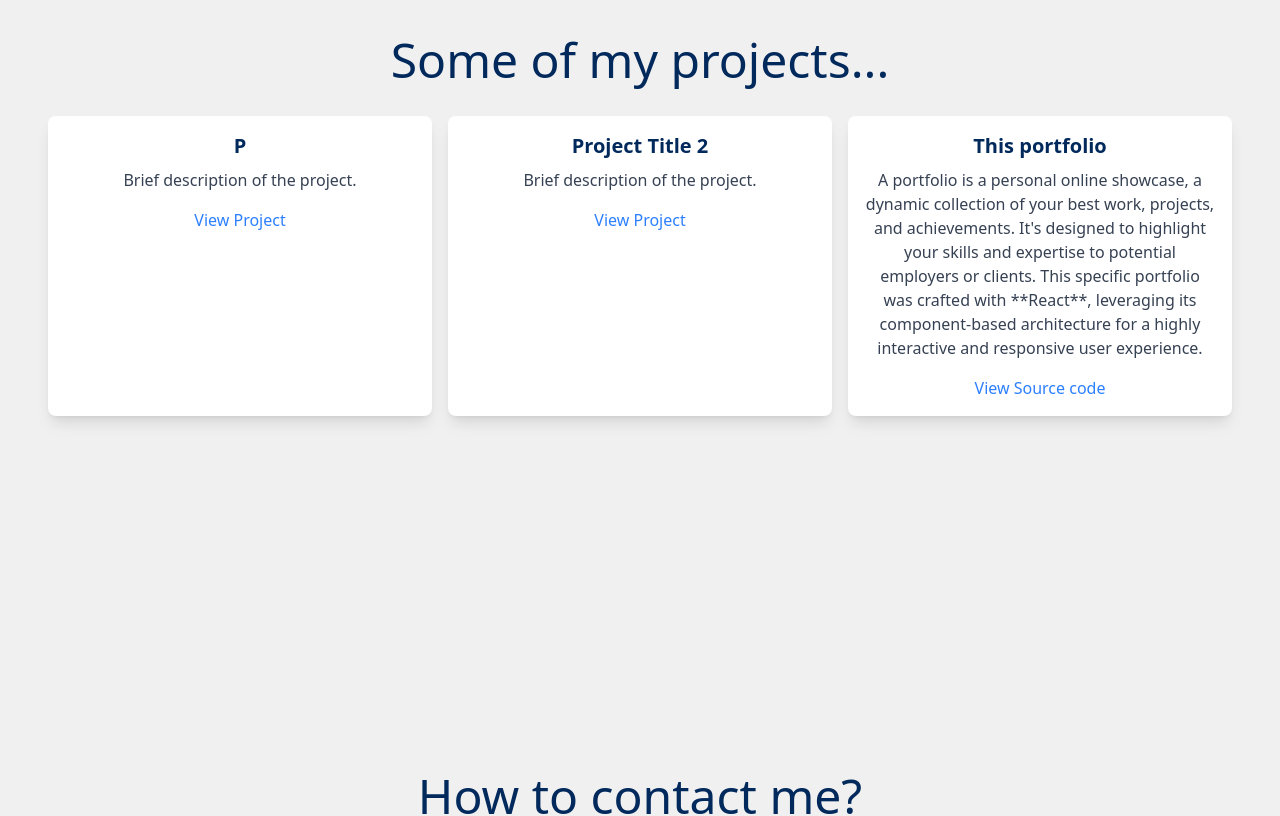
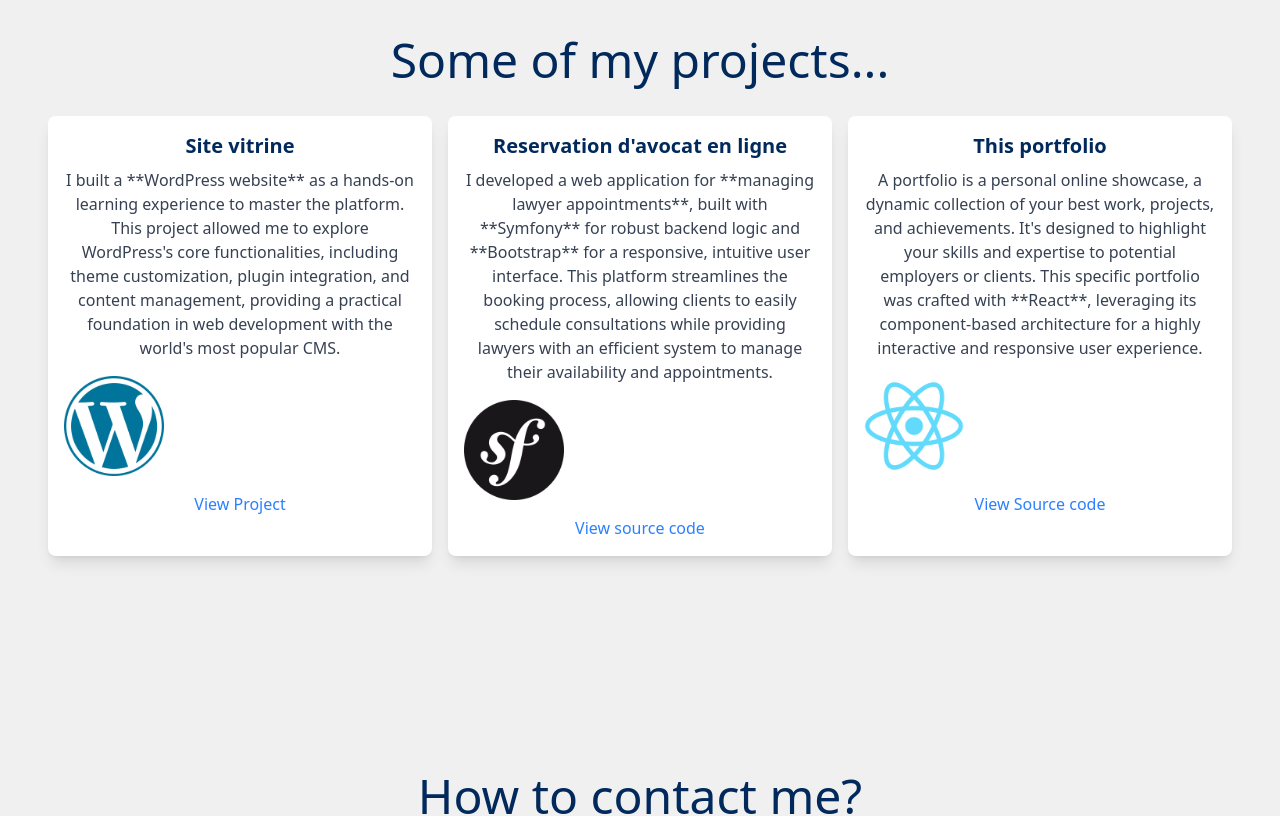
Before and after one commit to joharymanantsoa/johary-portfolio, a React (Vite) app: page / in a window 1280 px wide. Shown: the part 1700-2516 px from the top of the page. Built offline with nearby package versions, Linux system fonts and the light colour scheme.

Commit message:
feat: update Footer branding and enhance Project component with detailed descriptions and logos

```diff
--- a/src/components/Footer/Footer.jsx
+++ b/src/components/Footer/Footer.jsx
@@ -7,7 +7,7 @@ function Footer(){
         <>
             <footer className="flex bg-gray-500 py-4 w-auto">
                 <div className="w-[30%] mx-auto text-center justify-center items-center p-5">
-                    <a href=".home">JOHARY</a>
+                    <a href=".home">JOHARY-PORTFOLIO</a>
                 </div>
                 <div className="container w-[40%] mx-auto text-center p-5">
                     <p className="text-sm">© {year} Johary. All rights reserved.</p>
--- a/src/components/Project/Project.jsx
+++ b/src/components/Project/Project.jsx
@@ -1,3 +1,8 @@
+import react from '../../assets/technologie/react.png'
+import wordpress from '../../assets/technologie/wordpress.png'
+import symfony from '../../assets/technologie/symfony.png'
+
+
 function Project(){
     return(
         <>
@@ -8,18 +13,27 @@ function Project(){
                 <div className="container mx-auto px-4 py-8">
                     <div className="grid grid-cols-1 md:grid-cols-2 lg:grid-cols-3 gap-4">
                         <div className="project-card bg-white shadow-lg rounded-lg p-4">
-                            <h3 className="text-xl font-bold mb-2">P</h3>
-                            <p className="text-gray-700 mb-4">Brief description of the project.</p>
+                            <h3 className="text-xl font-bold mb-2">Site vitrine</h3>
+                            <p className="text-gray-700 mb-4">I built a **WordPress website** as a hands-on learning experience to master the platform. This project allowed me to explore WordPress's core functionalities, including theme customization, plugin integration, and content management, providing a practical foundation in web development with the world's most popular CMS.</p>
+                            <div className="logo h-25 w-25 mb-4 rounded-lg flex items-center justify-center">
+                                <img src={wordpress} alt="" />
+                            </div>
                             <a href="#" className="text-blue-500 hover:underline">View Project</a>
                         </div>
                         <div className="project-card bg-white shadow-lg rounded-lg p-4">
-                            <h3 className="text-xl font-bold mb-2">Project Title 2</h3>
-                            <p className="text-gray-700 mb-4">Brief description of the project.</p>
-                            <a href="#" className="text-blue-500 hover:underline">View Project</a>
+                            <h3 className="text-xl font-bold mb-2">Reservation d'avocat en ligne</h3>
+                            <p className="text-gray-700 mb-4">I developed a web application for **managing lawyer appointments**, built with **Symfony** for robust backend logic and **Bootstrap** for a responsive, intuitive user interface. This platform streamlines the booking process, allowing clients to easily schedule consultations while providing lawyers with an efficient system to manage their availability and appointments.</p>
+                            <div className="logo h-25 w-25 mb-4 rounded-lg flex items-center justify-center">
+                                <img src={symfony} alt="" />
+                            </div>
+                            <a href="https://github.com/joharymanantsoa/SRA" className="text-blue-500 hover:underline">View source code</a>
                         </div>
                         <div className="project-card bg-white shadow-lg rounded-lg p-4">
                             <h3 className="text-xl font-bold mb-2">This portfolio </h3>
                             <p className="text-gray-700 mb-4">A portfolio is a personal online showcase, a dynamic collection of your best work, projects, and achievements. It's designed to highlight your skills and expertise to potential employers or clients. This specific portfolio was crafted with **React**, leveraging its component-based architecture for a highly interactive and responsive user experience.</p>
+                            <div className="logo h-25 w-25 mb-4 rounded-lg flex items-center justify-center">
+                                <img src={react} alt="" />
+                            </div>
                             <a href="https://github.com/joharymanantsoa/johary-portfolio" className="text-blue-500 hover:underline">View Source code</a>
                         </div>
                     </div>
```
